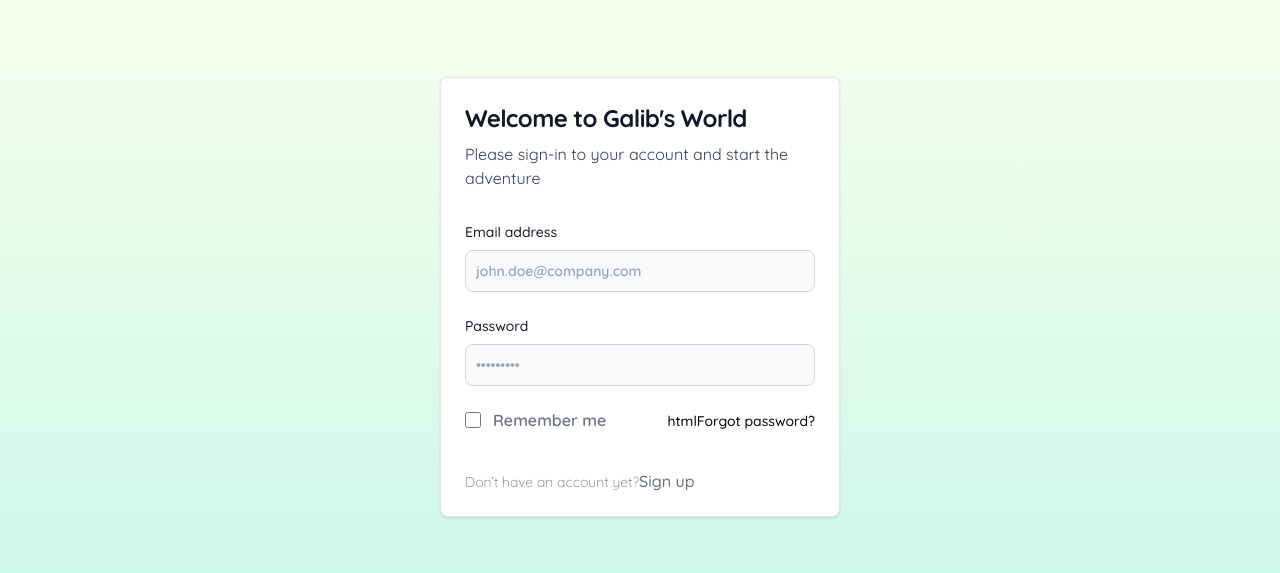
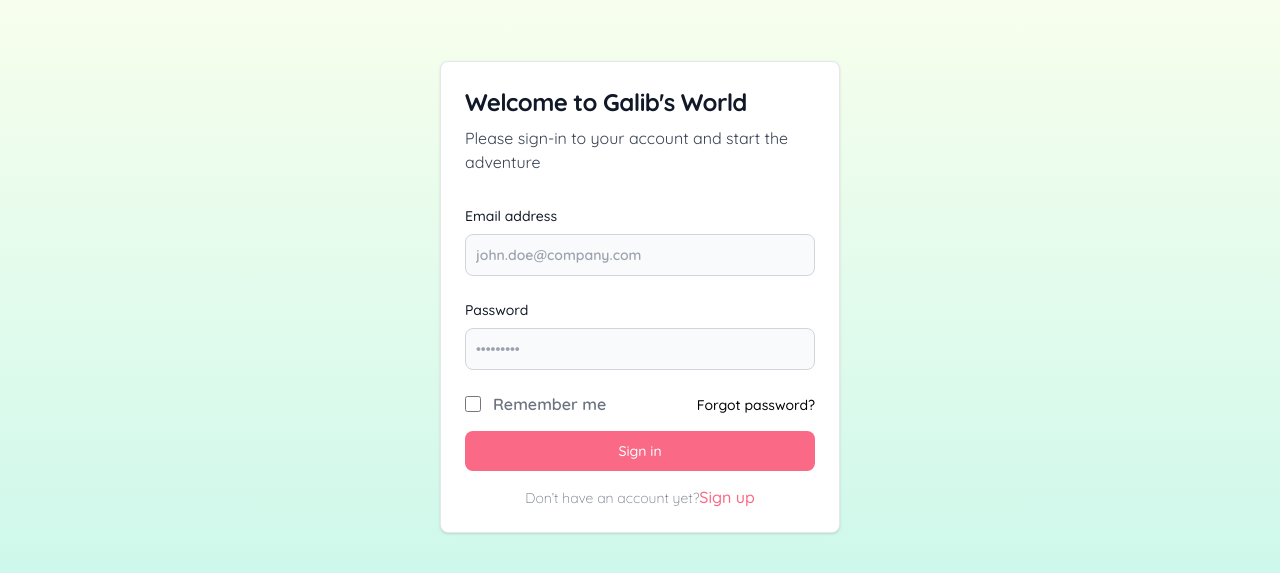
Before and after one commit to codergalib20/docs-portfolio, a Next.js app: page /login in a window 1280 px wide. Shown: the part 103-676 px from the top of the page. Built offline with nearby package versions, Linux system fonts and the light colour scheme.

Commit message:
deleted some functions

```diff
--- a/src/pages/login.tsx
+++ b/src/pages/login.tsx
@@ -1,3 +1,6 @@
+import Link from 'next/link';
+
+
 const Login: React.FC = () => {
 
     const title: string = 'Welcome to Galib\'s World'
@@ -56,20 +59,20 @@ const Login: React.FC = () => {
                             >Remember me</label>
                         </div>
                     </div>
-                    <a href="#" className="text-sm font-medium text-primary-600 hover:underline dark:text-primary-500">htmlForgot password?</a>
+                    <a href="#" className="text-sm font-medium text-primary-600 hover:underline dark:text-primary-500">Forgot password?</a>
                 </div>
                 <div>
                     <button
                         type="submit"
-                        className="w-full text-white bg-primary-600 hover:bg-primary-700 focus:ring-4 focus:outline-none focus:ring-primary-300 font-medium rounded-lg text-sm px-5 py-2.5 text-center dark:bg-primary-600 dark:hover:bg-primary-700 dark:focus:ring-primary-800">
+                        className="my-4 w-full text-white bg-[#fa6985] hover:bg-[#f55776] focus:ring-4 focus:outline-none focus:ring-primary-300 font-medium rounded-lg text-sm px-5 py-2.5 text-center dark:bg-primary-600 dark:hover:bg-primary-700 dark:focus:ring-primary-800">
                         Sign in
                     </button>
-                    <p className="text-sm font-light text-gray-500 dark:text-gray-400">
+                    <p className="text-sm font-light text-gray-500 dark:text-gray-400 text-center">
                         Don’t have an account yet?
-                        <a href="#"
-                            className="font-medium text-primary-600 hover:underline dark:text-primary-500">
+                        <Link href="/signup" legacyBehavior><a
+                            className="font-medium text-[#fa6985] hover:underline dark:text-primary-500">
                             Sign up
-                        </a>
+                        </a></Link>
                     </p>
                 </div>
             </div>
```
